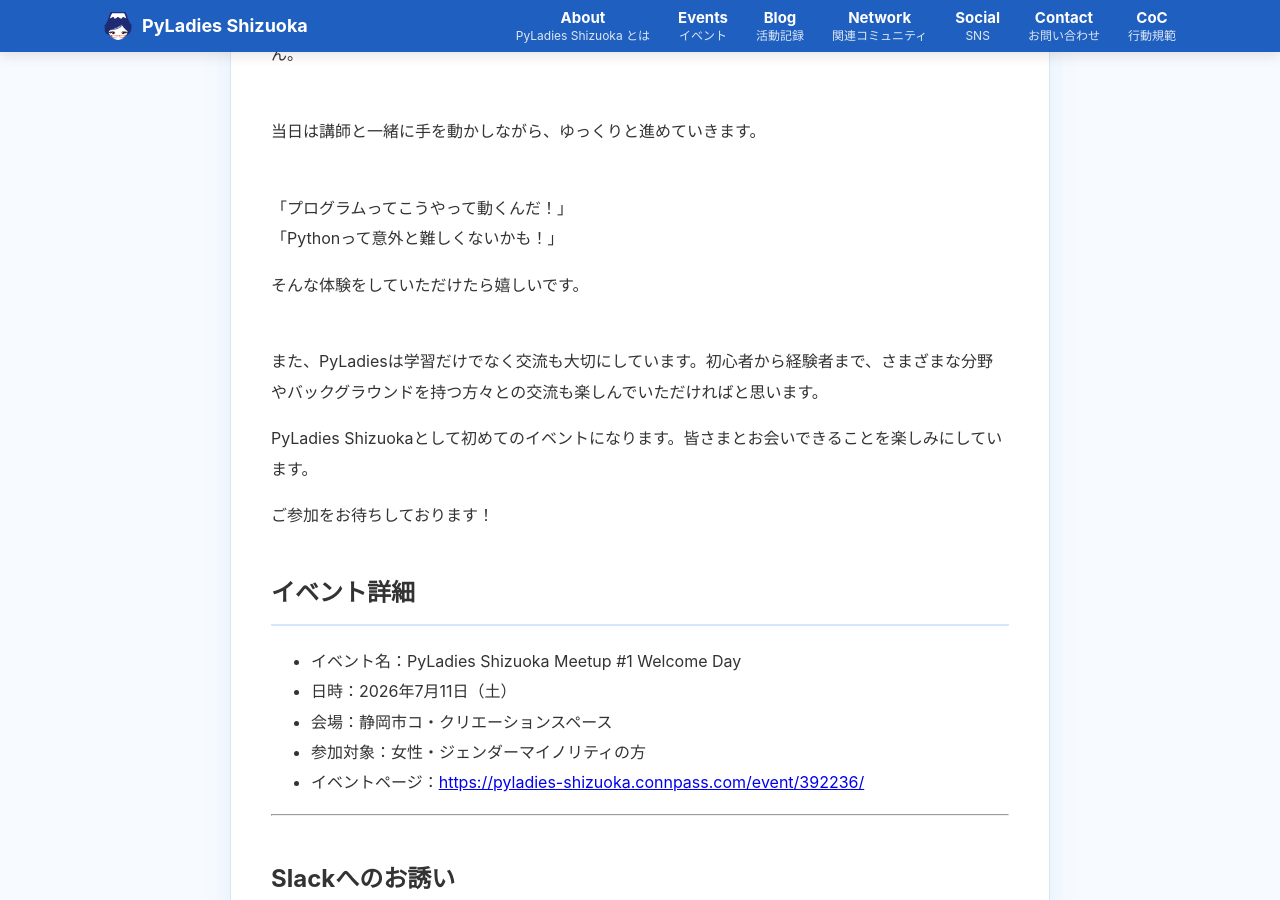
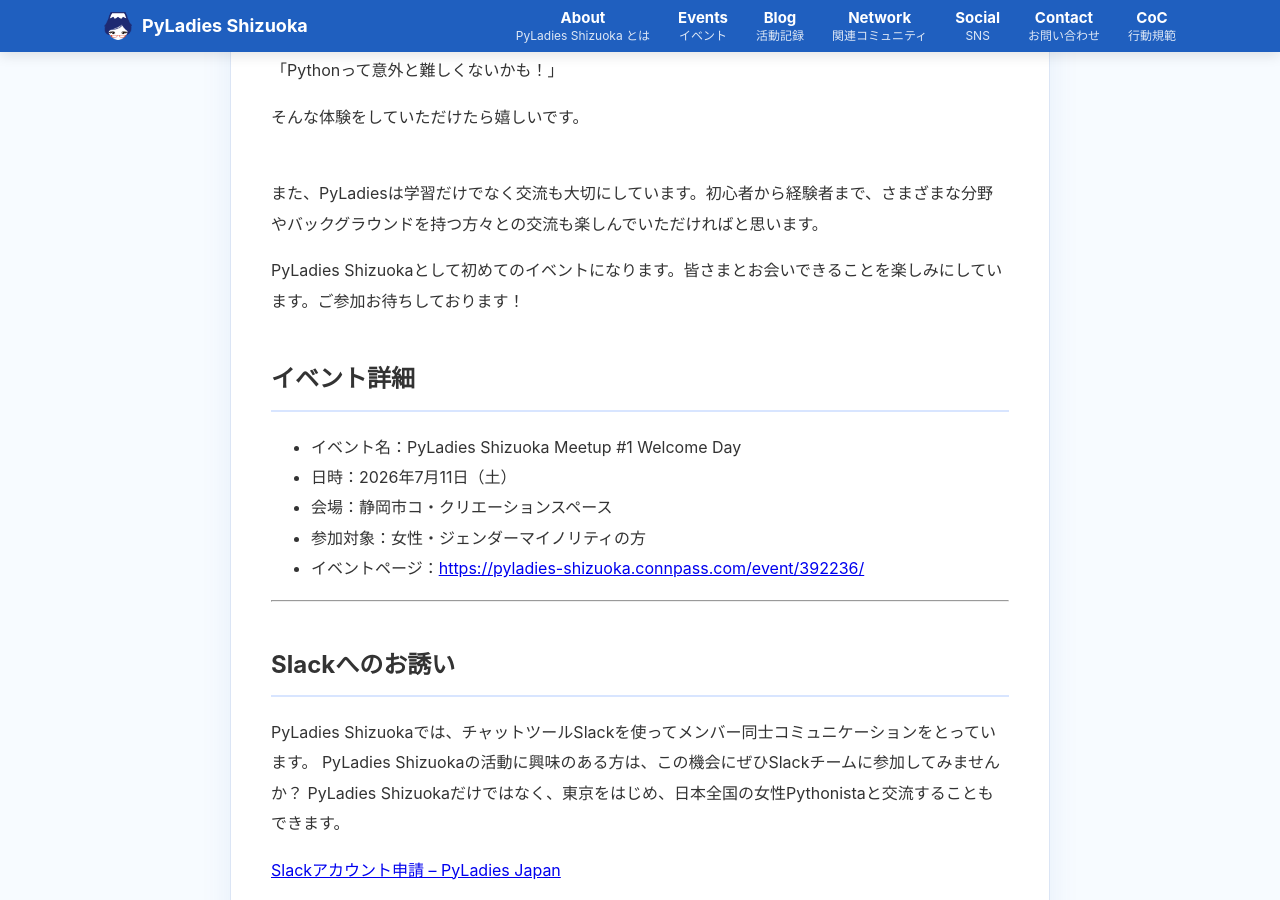
Before and after one commit to PyLadiesShizuoka/pyladiesshizuoka.github.io, a Jekyll site: the page built from _posts/2026-05-23-connpass-firstevent.md, in a window 1280 px wide and 900 px high, scrolled down 909 px. Built offline with Jekyll 4.4.1, drawn with Linux system fonts in a browser that asks for light colours.

Commit message:
Update 2026-05-23-connpass-firstevent.md

```diff
--- a/_posts/2026-05-23-connpass-firstevent.md
+++ b/_posts/2026-05-23-connpass-firstevent.md
@@ -5,18 +5,15 @@
 ---
 
 connpassにて、PyLadies Shizuoka初のイベントとなる「[PyLadies Shizuoka Meetup #1 Welcome Day](https://pyladies-shizuoka.connpass.com/event/392236/)」を公開しました。
-<br><br>
 
 ![event0711](/images/blog/event0711.png)
-<br><br>
 
 今回は「Pythonに興味はあるけれど、まだ触ったことがない」という方にも気軽に参加していただけるよう、超初心者向けの内容を企画しました。
 
 プログラミング学習で最初の壁になりやすい環境構築は行わず、Google Colabを利用してPythonを体験していただきます。ブラウザ上で動作するため、事前にPythonをインストールする必要はありません。
-<br><br>
 
 当日は講師と一緒に手を動かしながら、ゆっくりと進めていきます。
-<br><br>
+<br>
 
 「プログラムってこうやって動くんだ！」<br>
 「Pythonって意外と難しくないかも！」<br>
@@ -25,9 +22,7 @@
 
 また、PyLadiesは学習だけでなく交流も大切にしています。初心者から経験者まで、さまざまな分野やバックグラウンドを持つ方々との交流も楽しんでいただければと思います。
 
-PyLadies Shizuokaとして初めてのイベントになります。皆さまとお会いできることを楽しみにしています。
-
-ご参加をお待ちしております！
+PyLadies Shizuokaとして初めてのイベントになります。皆さまとお会いできることを楽しみにしています。ご参加お待ちしております！
 
 ## イベント詳細
 
```
